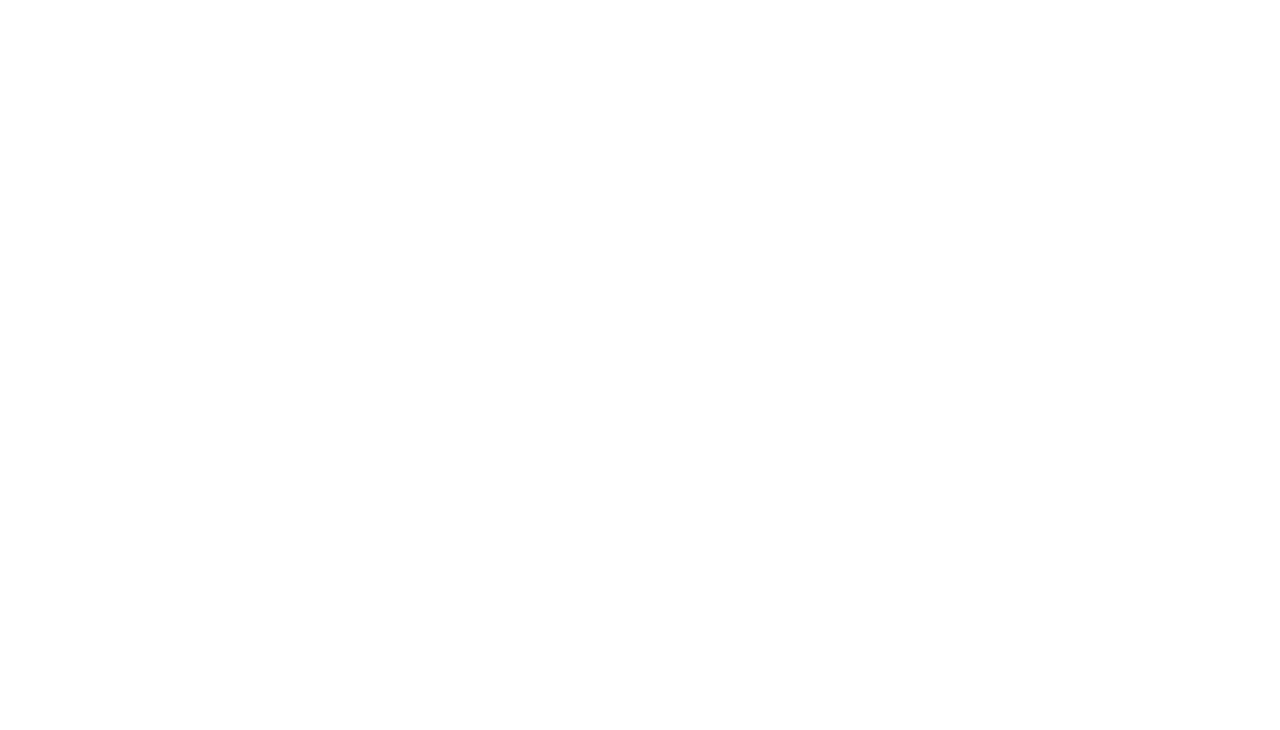
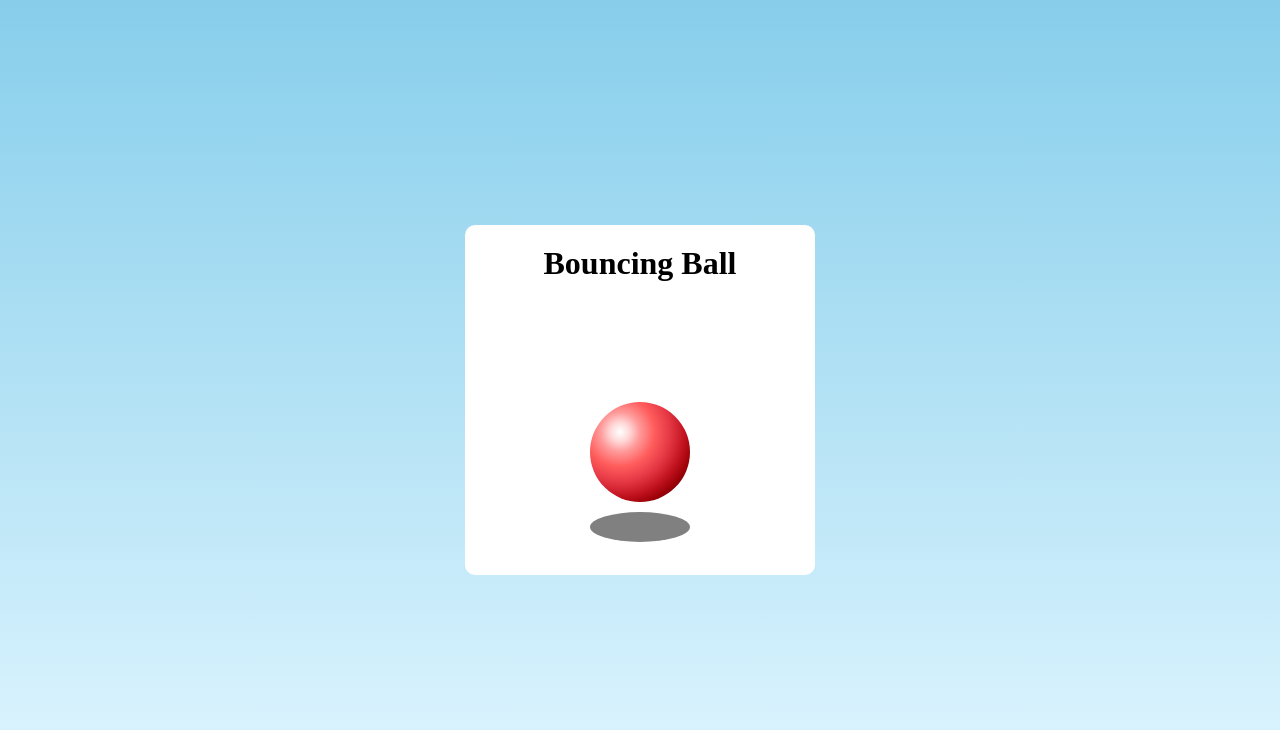
Before and after one commit to Coderudit05/sca-css-classes, a plain HTML site: page CSS Animations/Code/Project05-Bouncing Ball/Task.html in a window 1280 px wide. Drawn offline with Linux system fonts and the light colour scheme.

```diff
--- a/CSS Animations/Code/Project05-Bouncing Ball/Task.html
+++ b/CSS Animations/Code/Project05-Bouncing Ball/Task.html
@@ -1,11 +1,141 @@
 <!DOCTYPE html>
 <html lang="en">
+
 <head>
     <meta charset="UTF-8">
     <meta name="viewport" content="width=device-width, initial-scale=1.0">
     <title>Document</title>
+
+    <style>
+        * {
+            margin: 0;
+            padding: 0;
+            box-sizing: border-box;
+        }
+
+        html,
+        body {
+            height: 100%;
+        }
+
+        .main {
+            height: 100%;
+            width: 100%;
+            background: linear-gradient(to bottom, #87CEEB, #E0F6FF);
+
+            display: flex;
+            align-items: center;
+            justify-content: center;
+
+        }
+
+        .card {
+            height: 350px;
+            width: 350px;
+            background-color: white;
+            border-radius: 10px;
+
+            padding: 20px;
+        }
+
+        h1 {
+            text-align: center;
+        }
+
+        .ball {
+            height: 100px;
+            width: 100px;
+            background: radial-gradient(circle at 30% 30%,
+                    #ffffff 0%,
+                    #ffd6d6 10%,
+                    #ff9a9a 20%,
+                    #ff5c5c 35%,
+                    #e63946 50%,
+                    #c1121f 65%,
+                    #9d0208 75%,
+                    #6a040f 85%,
+                    #370617 95%,
+                    #1b0000 100%);
+
+            border-radius: 50%;
+            margin: 0px auto;
+            margin-top: 120px;
+
+
+            /* From here we are going to start the animation part we need to transform the ball in the -y direction */
+
+            /* We need to define the animation name */
+            animation-name: ball-anime;
+
+            /* Now we need to define the duration like for how much time the animation will be ongoing */
+            animation-duration: 1s;
+            animation-iteration-count: infinite;
+            animation-timing-function: ease-out;
+        }
+
+        .shadow {
+            width: 100px;
+            height: 30px;
+            background-color: gray;
+            margin: 10px auto;
+            border-radius: 50%;
+
+            animation-name: shadow-anime;
+            animation-duration: 1s;
+            animation-iteration-count: infinite;
+            animation-timing-function: linear;
+
+
+        }
+
+
+        @keyframes ball-anime {
+
+            0% {
+                transform: translateY(0);
+            }
+
+            50% {
+                transform: translateY(-200px);
+
+            }
+
+            100% {
+                transform: translateY(0);
+
+            }
+
+        }
+
+
+        @keyframes shadow-anime {
+            0% {
+                transform: scale(1);
+            }
+
+            50% {
+
+                transform: scale(0.2);
+            }
+
+            100% {
+
+                transform: scale(1);
+            }
+        }
+    </style>
 </head>
+
 <body>
 
+    <div class="main">
+        <div class="card">
+            <h1>Bouncing Ball</h1>
+            <div class="ball"></div>
+            <div class="shadow"></div>
+        </div>
+    </div>
+
 </body>
+
 </html>
```
Also changed, not shown: CSS Animations/Code/Project06-Progress Bar Animation/Task.html (+154 -0 lines), CSS Animations/Code/Project09-Skeleton Loading Animation/Preview.html (+0 -1 lines), CSS Animations/Project11 - Floating Bubbles/Task.html (added, +141 -0 lines), CSS Animations/Code/Project04-Pulsing Button/Task.html (added).
